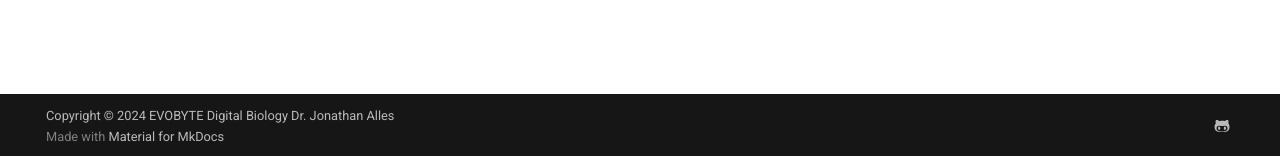
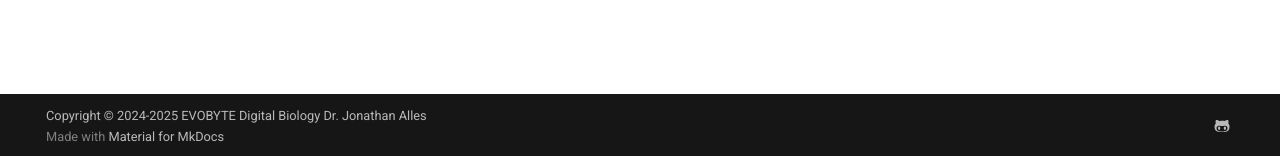
Before and after one commit to EvobyteDigitalBiology/pyreadstore, an MkDocs documentation site: the page built from docs/index.md, in a window 1280 px wide. Shown: the part 741-897 px from the top of the page. Built offline with MkDocs 1.6.1 and Material for MkDocs 9.7.7, drawn with Linux system fonts in a browser that asks for light colours.

Commit message:
Doc: Update copyright

```diff
--- a/mkdocs.yml
+++ b/mkdocs.yml
@@ -42,4 +42,4 @@ extra:
       link: https://github.com/EvobyteDigitalBiology/pyreadstore
   homepage: https://evo-byte.com/readstore
 
-copyright: Copyright &copy; 2024 EVOBYTE Digital Biology Dr. Jonathan Alles
+copyright: Copyright &copy; 2024-2025 EVOBYTE Digital Biology Dr. Jonathan Alles
```
